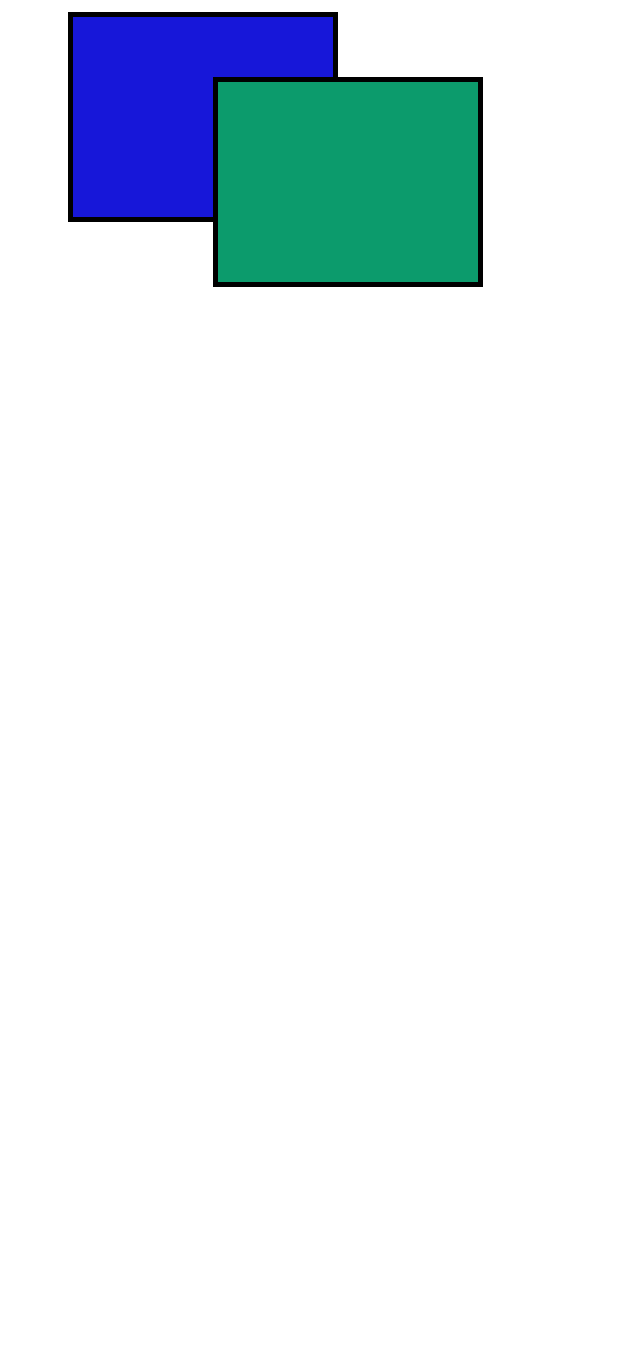
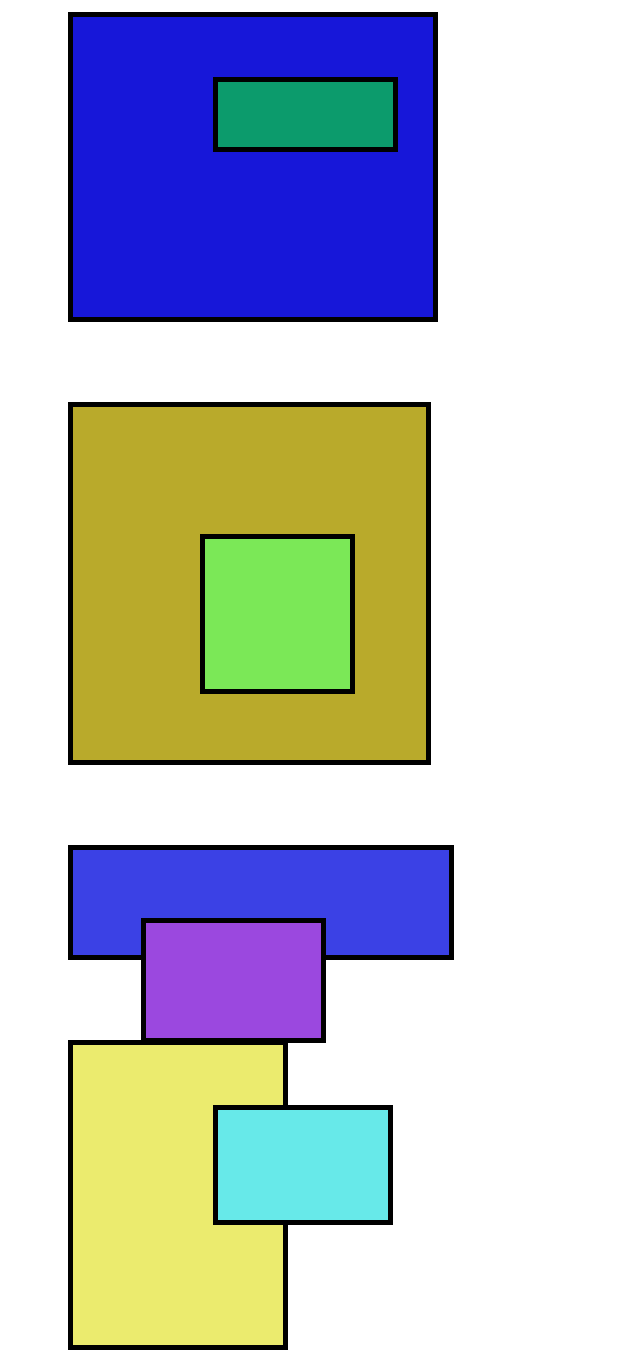
Before and after one commit to AllenRodi/classwork, a plain HTML site: page boxes/index.html in a window 1280 px wide. Shown: the part 584-1937 px from the top of the page, without its empty margins (0-640 px from the left). Before the commit the page ends 886 px from the top, so only its background shows below. Drawn offline with Linux system fonts and the light colour scheme.

Commit message:
update basic structure of index.html

```diff
--- a/boxes/index.html
+++ b/boxes/index.html
@@ -10,20 +10,43 @@
     </head>
 
     <body>
+
+
        <div><h1>Hi guys! This is Rodas and I will be making boxes for this assignment. </h1></div>
 
        <div class="big-box">
-        <div class="little-box"></div>
-
+          <div class="little-box"></div>
        </div>
 
 
-       <div class="big-box2" style="width:100px; height: 100px;">
-        <div class="little-box2" style="width: 100px; height: 100px;"> </div>
+       <div class="big-box2" style="width:200px; height: 200px;">
+         <div class="little-box2" style="width: 15px; height: 15px; padding-top: 0%;"> </div>
+       </div>
+
+
+       <div class="big-box3" style="width:100px; height: 100px;">
+         <div class="little-box3" style="width: 50px; height: 50px; padding-right: 15%;"> </div>
+        </div>
 
 
 
-       </div>
+        <div class="big-box4" style=" background-color: rgb(59, 65, 229);  width: 300px; height: 30px; padding: 3%;">
+            <div class="little-box4" style=" background-color: rgb(155, 72, 223); width: 15px; height: 15px; margin: 10%;"> </div>
+          </div>
+
+
+
+          <div class="big-box5" style=" background-color:rgb(235, 235, 110); width: 50px;px; height: 200px; margin-top: 3%;">
+            <div class="little-box5" style="width: 10px; height: 10px; background-color: rgb(103, 233, 233);"> </div>
+          </div>
+
+
+          <div class="big-box6" style="width: 200px; height: 200px; background-color: rgb(226, 125, 43);">
+            <div class="little-box6" style="width: 30px; height: 30px; background-color: rgb(242, 57, 171); padding-right :  30%;"> </div>
+          </div>
+
+
+
     </body>
 
 
--- a/boxes/styles.css
+++ b/boxes/styles.css
@@ -32,3 +32,13 @@ div {
     background-color: rgb(12, 155, 108);
 
 }
+
+.big-box3 {
+    background-color: rgb(185, 170, 43);
+    padding: 10%;
+
+}
+.little-box3 {
+    background-color: rgb(123, 232, 87);
+    margin: .5%;
+}
```
